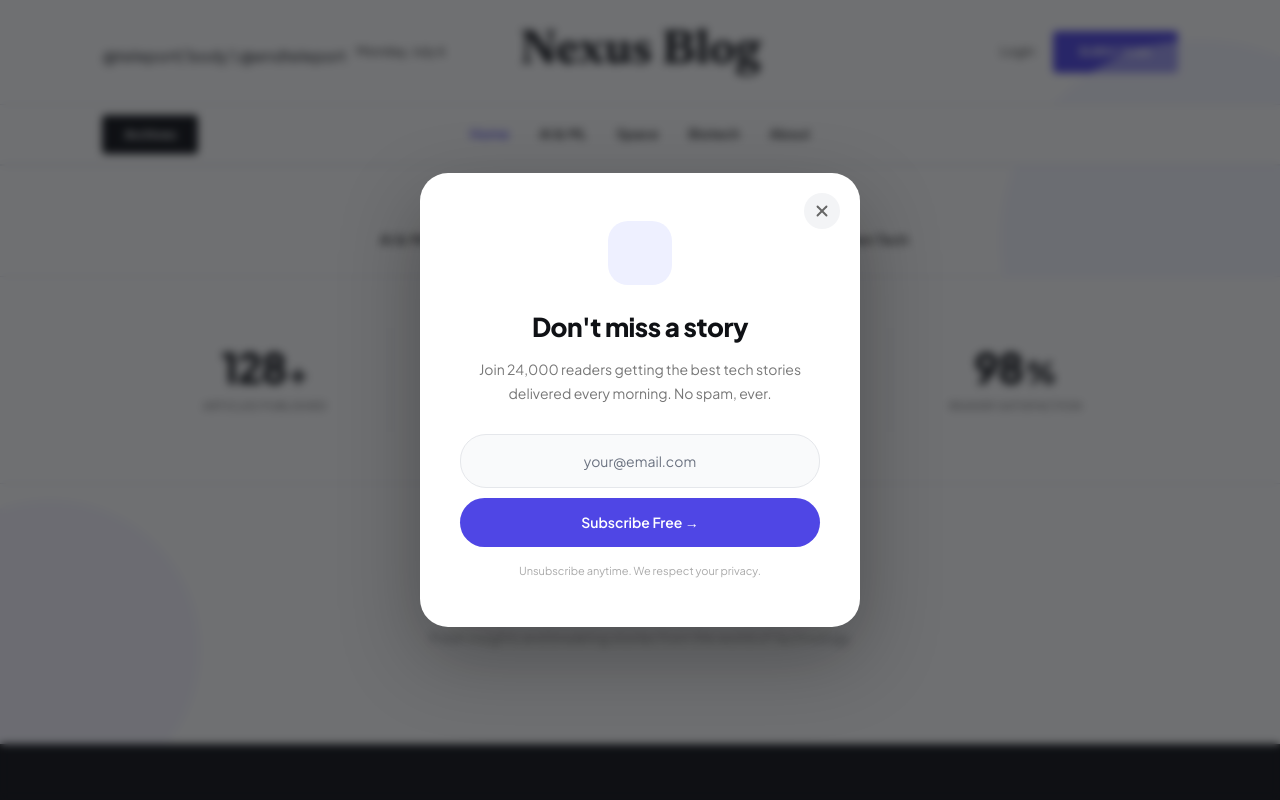
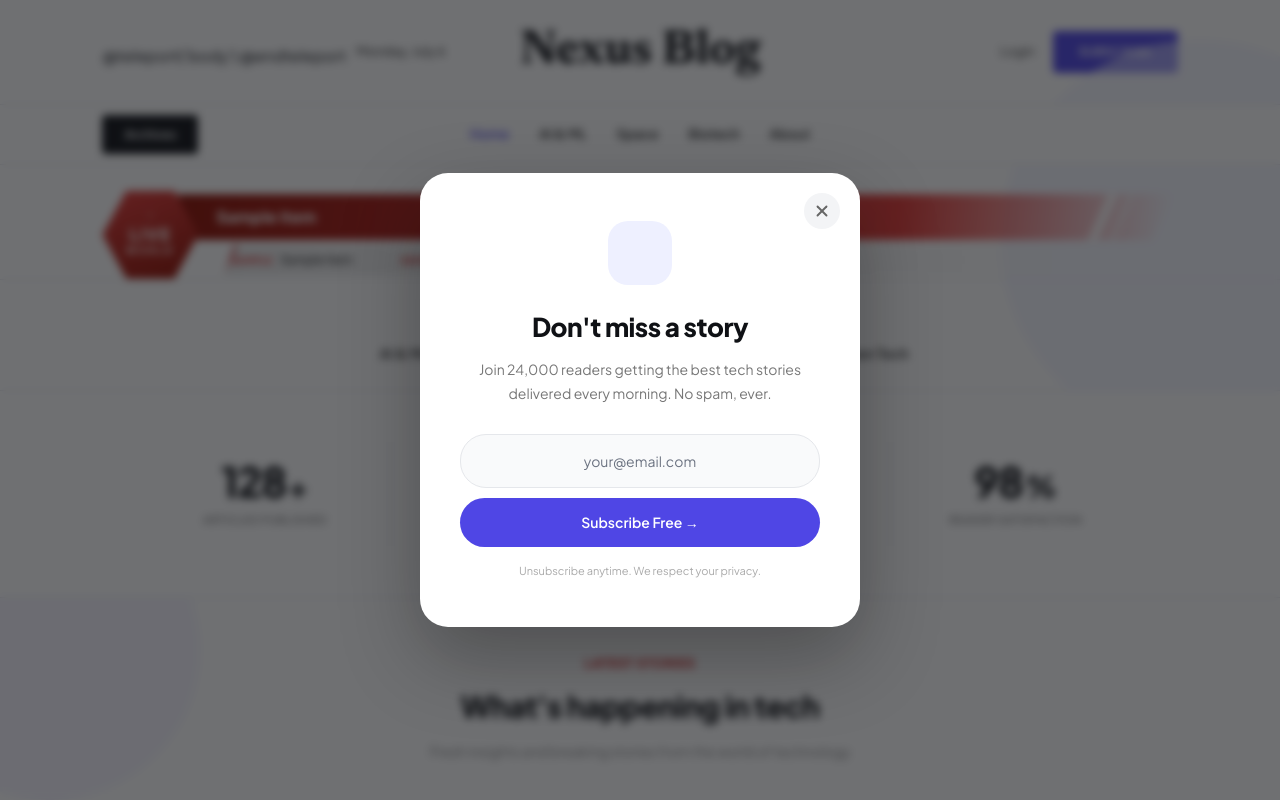
Before and after one commit to Kavi9928/nexus-blog, a Laravel app: page / in a window 1280 px wide. Run offline with Laravel 12, Linux system fonts and the light colour scheme; data comes from the database, SQL or seed files in the repository; tables that the repository leaves empty hold one stand-in row (values such as "Sample post"); style sheets or scripts are compiled from the project's sources; some libraries are stand-ins or nearby versions.

```diff
--- a/app/Http/Controllers/HomeController.php
+++ b/app/Http/Controllers/HomeController.php
@@ -4,6 +4,7 @@ namespace App\Http\Controllers;
 
 use App\Models\Post;
 use App\Models\Category;
+use App\Models\NewsItem;
 use App\Models\Tag;
 use App\Models\User;
 
@@ -23,6 +24,10 @@ class HomeController extends Controller
             ->latest('published_at')
             ->latest('id')
             ->take(4)
+            ->get();
+
+        $newsItems = NewsItem::orderByDesc('published_at')
+            ->take(12)
             ->get();
 
         $heroPosts = Post::with('category')
@@ -53,6 +58,7 @@ class HomeController extends Controller
 
         return view('home', compact(
             'featuredPost',
+            'newsItems',
             'heroPosts',
             'latestPosts',
             'trendingPosts',
--- /dev/null
+++ b/app/Models/NewsItem.php
@@ -0,0 +1,23 @@
+<?php
+
+namespace App\Models;
+
+use Illuminate\Database\Eloquent\Model;
+
+class NewsItem extends Model
+{
+    protected $fillable = [
+        'title',
+        'url',
+        'source',
+        'summary',
+        'published_at',
+    ];
+
+    protected function casts(): array
+    {
+        return [
+            'published_at' => 'datetime',
+        ];
+    }
+}
--- a/resources/views/home.blade.php
+++ b/resources/views/home.blade.php
@@ -49,6 +49,28 @@
         .newsbar-social { display: flex; align-items: center; gap: 14px; justify-self: end; }
         .newsbar-social a { color: #333; font-size: 16px; text-decoration: none; display: flex; transition: color 0.2s; }
         .newsbar-social a:hover { color: var(--indigo); }
+
+        /* LIVE WORLD NEWS TICKER */
+        .ticker { display: flex; align-items: center; padding: 26px var(--pad) 0; position: relative; z-index: 6; }
+        .ticker-badge { position: relative; width: 96px; height: 88px; background: linear-gradient(160deg, #E53935, #8E0E00); clip-path: polygon(25% 0, 75% 0, 100% 50%, 75% 100%, 25% 100%, 0 50%); display: flex; flex-direction: column; align-items: center; justify-content: center; color: #fff; font-weight: 800; z-index: 2; flex-shrink: 0; filter: drop-shadow(0 6px 14px rgba(183,28,28,0.35)); }
+        .ticker-badge-dot { width: 7px; height: 7px; background: #fff; border-radius: 50%; margin-bottom: 6px; animation: tickerPulse 1.2s ease-in-out infinite; }
+        @keyframes tickerPulse { 0%, 100% { opacity: 1; transform: scale(1); } 50% { opacity: 0.3; transform: scale(0.7); } }
+        .ticker-badge-line1 { font-size: 17px; letter-spacing: 1.5px; line-height: 1.1; }
+        .ticker-badge-line2 { font-size: 9.5px; letter-spacing: 2.5px; }
+        .ticker-main { flex: 1; margin-left: -20px; min-width: 0; }
+        .ticker-headline-bar { position: relative; height: 46px; display: flex; align-items: center; padding: 0 90px 0 38px; background: linear-gradient(96deg, #8E0E00 0%, #C62828 45%, #E53935 72%, rgba(229,57,53,0) 99%); clip-path: polygon(0 0, calc(100% - 4px) 0, calc(100% - 26px) 100%, 0 100%); overflow: hidden; }
+        .ticker-slash { position: absolute; top: -4px; bottom: -4px; width: 10px; background: rgba(255,255,255,0.9); transform: skewX(-24deg); }
+        .ticker-slash-2 { width: 5px; opacity: 0.7; }
+        .ticker-headline { color: #fff; font-size: 16px; font-weight: 800; letter-spacing: 0.2px; text-decoration: none; white-space: nowrap; overflow: hidden; text-overflow: ellipsis; display: block; }
+        .ticker-headline:hover { text-decoration: underline; }
+        .ticker-sub { position: relative; height: 30px; margin: 5px 60px 0 46px; background: linear-gradient(90deg, #E8E8E8, #F7F7F7 60%, rgba(247,247,247,0)); clip-path: polygon(10px 0, 100% 0, calc(100% - 14px) 100%, 0 100%); display: flex; align-items: center; overflow: hidden; }
+        .ticker-sub::before { content: ''; position: absolute; left: 0; top: 0; bottom: 0; width: 7px; background: #B71C1C; transform: skewX(-24deg); }
+        .ticker-marquee-track { display: inline-flex; align-items: center; gap: 48px; white-space: nowrap; padding-left: 24px; animation: tickerScroll 60s linear infinite; will-change: transform; }
+        .ticker-sub:hover .ticker-marquee-track { animation-play-state: paused; }
+        @keyframes tickerScroll { from { transform: translateX(0); } to { transform: translateX(-50%); } }
+        .ticker-marquee-item { font-size: 12px; color: #444; font-weight: 600; text-decoration: none; display: inline-flex; align-items: center; gap: 8px; }
+        .ticker-marquee-item:hover { color: #B71C1C; }
+        .ticker-src { color: #D32F2F; font-weight: 800; font-size: 9.5px; letter-spacing: 0.5px; text-transform: uppercase; }
 
         /* SEARCH */
         .search-trigger { background: none; border: none; padding: 4px; cursor: pointer; display: flex; align-items: center; font-size: 19px; color: #333; transition: color 0.2s; }
@@ -270,6 +292,13 @@
             .paper-right { order: 3; }
             .paper-feature { height: 260px; }
             .paper-feature-title { font-size: 20px; }
+            .ticker { padding-top: 16px; }
+            .ticker-badge { width: 72px; height: 66px; }
+            .ticker-badge-line1 { font-size: 13px; }
+            .ticker-headline-bar { height: 40px; padding: 0 44px 0 28px; }
+            .ticker-headline { font-size: 12.5px; }
+            .ticker-slash { display: none; }
+            .ticker-sub { margin: 4px 20px 0 34px; }
             .stats-grid { grid-template-columns: repeat(2,1fr); }
             .stories-grid { grid-template-columns: 1fr; }
             .sec-title { font-size: 26px; }
@@ -330,6 +359,33 @@
         <a href="#" aria-label="Email"><i class="ti ti-mail"></i></a>
     </div>
 </nav>
+
+{{-- LIVE WORLD NEWS TICKER --}}
+@if($newsItems->isNotEmpty())
+<div class="ticker">
+    <div class="ticker-badge">
+        <span class="ticker-badge-dot"></span>
+        <span class="ticker-badge-line1">LIVE</span>
+        <span class="ticker-badge-line2">WORLD</span>
+    </div>
+    <div class="ticker-main">
+        <div class="ticker-headline-bar">
+            <a href="{{ $newsItems[0]->url }}" target="_blank" rel="noopener" class="ticker-headline" id="tickerHeadline">{{ $newsItems[0]->title }}</a>
+            <div class="ticker-slash" style="right: 70px;"></div>
+            <div class="ticker-slash ticker-slash-2" style="right: 54px;"></div>
+        </div>
+        <div class="ticker-sub">
+            <div class="ticker-marquee-track">
+                @foreach($newsItems->concat($newsItems) as $news)
+                <a href="{{ $news->url }}" target="_blank" rel="noopener" class="ticker-marquee-item">
+                    <span class="ticker-src">{{ $news->source }}</span>{{ $news->title }}
+                </a>
+                @endforeach
+            </div>
+        </div>
+    </div>
+</div>
+@endif
 
 {{-- HERO — NEWSPAPER FRONT PAGE --}}
 @php
@@ -708,6 +764,22 @@ gsap.from('.paper-center', { opacity: 0, y: 24, duration: 0.7, ease: 'power3.out
 gsap.from('.paper-left', { opacity: 0, y: 24, duration: 0.7, ease: 'power3.out', delay: 0.25 });
 gsap.from('.paper-right', { opacity: 0, y: 24, duration: 0.7, ease: 'power3.out', delay: 0.4 });
 
+// Live world news ticker — slide in, then rotate headlines every 5s
+const tickerHeadline = document.getElementById('tickerHeadline');
+if (tickerHeadline) {
+    const tickerItems = @json($newsItems->map(fn ($n) => ['title' => $n->title, 'url' => $n->url])->values());
+    let tickerIdx = 0;
+    gsap.from('.ticker', { opacity: 0, y: -16, duration: 0.6, ease: 'power2.out' });
+    setInterval(() => {
+        gsap.to(tickerHeadline, { y: -24, opacity: 0, duration: 0.35, ease: 'power2.in', onComplete: () => {
+            tickerIdx = (tickerIdx + 1) % tickerItems.length;
+            tickerHeadline.textContent = tickerItems[tickerIdx].title;
+            tickerHeadline.href = tickerItems[tickerIdx].url;
+            gsap.fromTo(tickerHeadline, { y: 24, opacity: 0 }, { y: 0, opacity: 1, duration: 0.4, ease: 'power2.out' });
+        }});
+    }, 5000);
+}
+
 // Trust bar
 gsap.from('.trust-cat', { opacity: 0, y: 15, duration: 0.5, stagger: 0.08, ease: 'power2.out',
     scrollTrigger: { trigger: '.trust', start: 'top 90%' } });
--- a/routes/console.php
+++ b/routes/console.php
@@ -2,7 +2,10 @@
 
 use Illuminate\Foundation\Inspiring;
 use Illuminate\Support\Facades\Artisan;
+use Illuminate\Support\Facades\Schedule;
 
 Artisan::command('inspire', function () {
     $this->comment(Inspiring::quote());
 })->purpose('Display an inspiring quote');
+
+Schedule::command('news:fetch')->daily()->at('06:00');
```
Also changed, not shown: app/Console/Commands/FetchWorldNews.php (added, +87 -0 lines), database/migrations/2026_07_06_120000_create_news_items_table.php (added).
